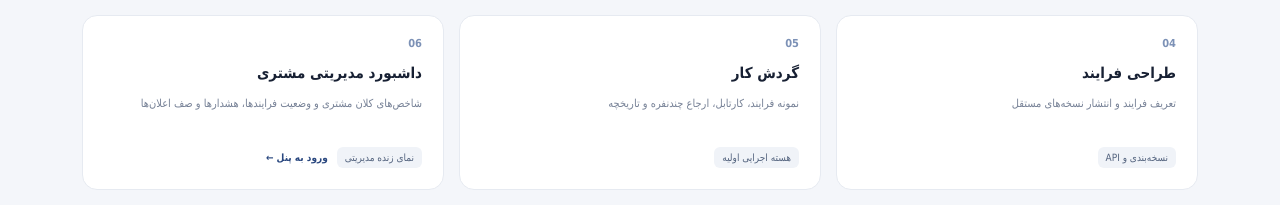
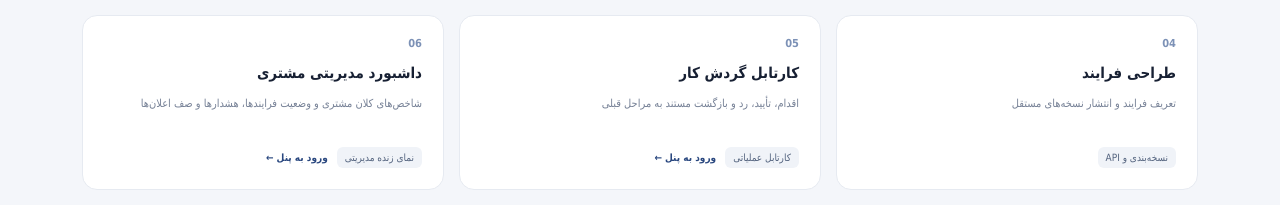
Before and after one commit to godsparadise1111/Fsb, a Next.js app in the folder apps/web/: page / in a window 1280 px wide. Shown: the part 733-938 px from the top of the page. Built offline with nearby package versions, Linux system fonts and the light colour scheme.

Commit message:
feat(web): expose workflow task inbox from home page

```diff
--- a/apps/web/src/app/page.tsx
+++ b/apps/web/src/app/page.tsx
@@ -3,7 +3,7 @@ const modules = [
   { title: 'کاربران و دسترسی', description: 'کاربران، انتساب پست، نقش‌ها و مجوزها', status: 'پیاده‌سازی هسته' },
   { title: 'فرم‌ساز', description: 'تعریف فرم، نسخه‌بندی و ثبت اطلاعات', status: 'نسخه‌بندی و API' },
   { title: 'طراحی فرایند', description: 'تعریف فرایند و انتشار نسخه‌های مستقل', status: 'نسخه‌بندی و API' },
-  { title: 'گردش کار', description: 'نمونه فرایند، کارتابل، ارجاع چندنفره و تاریخچه', status: 'هسته اجرایی اولیه' },
+  { title: 'کارتابل گردش کار', description: 'اقدام، تأیید، رد و بازگشت مستند به مراحل قبلی', status: 'کارتابل عملیاتی', href: '/tasks' },
   { title: 'داشبورد مدیریتی مشتری', description: 'شاخص‌های کلان مشتری و وضعیت فرایندها، هشدارها و صف اعلان‌ها', status: 'نمای زنده مدیریتی', href: '/dashboard' },
   { title: 'داشبورد مدیر سازمان', description: 'عملکرد سازمان، وظایف معوق، کارهای بدون مسئول و هشدارهای SLA', status: 'نمای تفکیکی سازمان', href: '/organization-dashboard' },
   { title: 'مدیریت صف اعلان‌ها', description: 'پایش Outbox، Dead Letter Queue و بازپردازش کنترل‌شده', status: 'پنل عملیاتی', href: '/notifications' },
```
